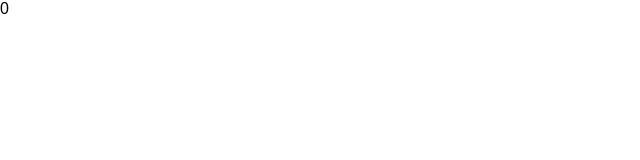
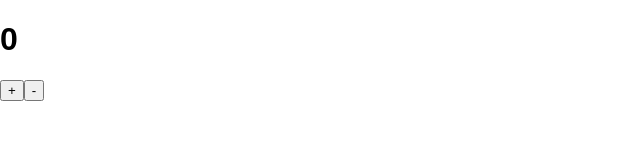
Before and after one commit to sunya7a/redux-tutorial, a React (Create React App) app: page / in a window 1280 px wide. Shown: the top 160 px of the page, without its empty margins (0-640 px from the left). Built offline with nearby package versions, Linux system fonts and the light colour scheme.

Commit message:
Redux: React Counter Example.

```diff
--- /dev/null
+++ b/src/components/counter/CounterShow.js
@@ -0,0 +1,15 @@
+import React from 'react';
+
+const CounterShow = ({
+  value,
+  onIncrement,
+  onDecrement
+}) => (
+  <div>
+    <h1>{value}</h1>
+    <button onClick={onIncrement}>+</button>
+    <button onClick={onDecrement}>-</button>
+  </div>
+);
+
+export default CounterShow;
--- a/src/index.js
+++ b/src/index.js
@@ -1,31 +1,37 @@
 import React from 'react';
 import ReactDOM from 'react-dom';
 import './index.css';
-import App from './App';
+//import App from './App';
 import registerServiceWorker from './registerServiceWorker';
 
-//import { createStore } from 'redux';
-import createStore from './components/counter/createStore';
+import { createStore } from 'redux';
+//import createStore from './lib/createStore';
 import counter from './components/counter/counter';
 import { Provider } from 'react-redux';
+import CounterShow from './components/counter/CounterShow';
 
 const store = createStore(counter);
-
-ReactDOM.render(
-  <Provider store={store}>
-    <App />
-  </Provider>,
-  document.getElementById('root')
-);
+const render = () => {
+  ReactDOM.render(
+    <Provider store={store}>
+      <CounterShow
+        value={store.getState()}
+        onIncrement={() => {
+          store.dispatch({
+            type: 'INCREMENT'
+          })
+        }}
+        onDecrement={() => {
+          store.dispatch({
+            type: 'DECREMENT'
+          })
+        }}
+      />
+    </Provider>,
+    document.getElementById('root')
+  );
+}
 registerServiceWorker();
-
-const render = () => {
-  document.body.innerText = store.getState();
-}
 
 store.subscribe(render);
 render();
-
-document.addEventListener('click', () => {
-  store.dispatch({ type: 'INCREMENT' });
-});
```
Also changed, not shown: src/lib/createStore.js (renamed from src/components/counter/createStore.js), 1 other file (tests, documents, lock files or other folders).
